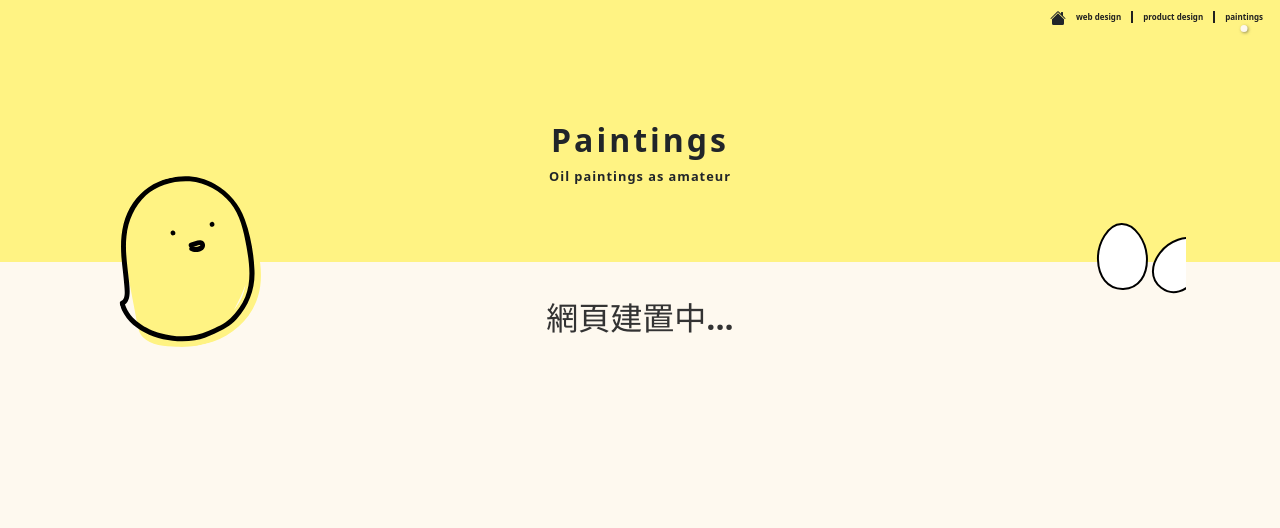
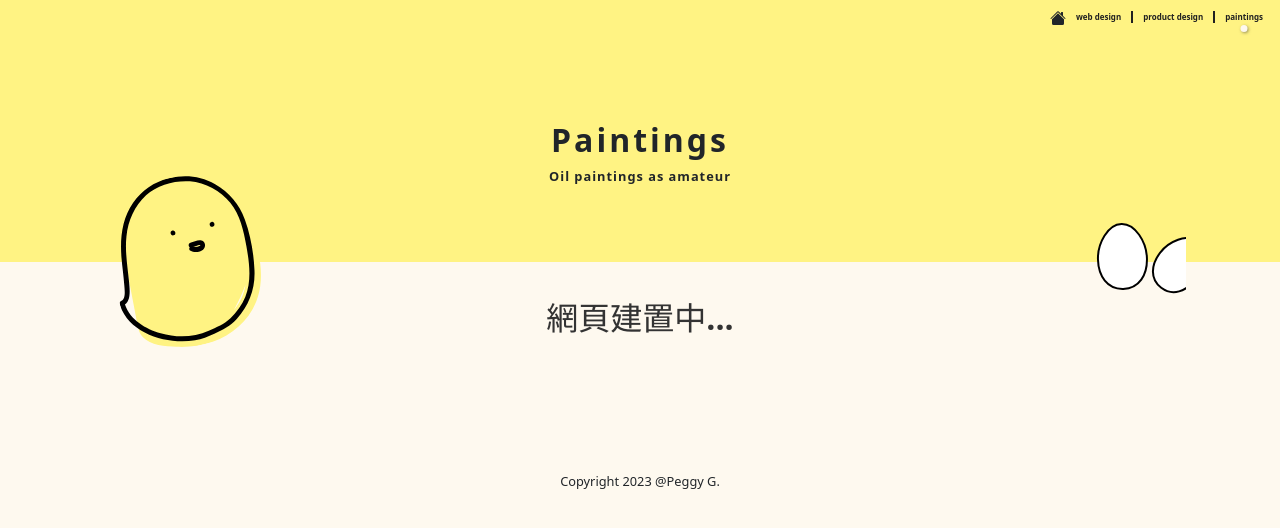
Before and after one commit to Peggy8422/my-portfolio-web, a React (Vite) app: page /painting in a window 1280 px wide. Shown: the top 528 px of the page. Built offline with nearby package versions, Linux system fonts and the light colour scheme.

Commit message:
feat: 新增各作品分頁，完成初步網頁結構

```diff
--- a/src/components/Cards.jsx
+++ b/src/components/Cards.jsx
@@ -1,5 +1,6 @@
 import cardStyles from './Cards.module.scss';
 
+//卡片1
 export function CardOne({title}) {
   return (
     <div className={cardStyles.cardBox_1}>
@@ -8,3 +9,7 @@ export function CardOne({title}) {
     </div>
   );
 }
+
+//卡片2
+
+//卡片3
--- a/src/pages/PaintingsPage.jsx
+++ b/src/pages/PaintingsPage.jsx
@@ -1,4 +1,5 @@
 import Header from "../components/Header";
+import Footer from "../components/Footer";
 import pageStyles from "./Page.module.scss";
 
 function PaintingsPage() {
@@ -8,6 +9,7 @@ function PaintingsPage() {
       <section>
         <p className={pageStyles.tempNoti}>網頁建置中...</p>
       </section>
+      <Footer year={"2023"} />
     </>
   );
 }
--- a/src/pages/ProductDesignPage.jsx
+++ b/src/pages/ProductDesignPage.jsx
@@ -1,4 +1,5 @@
 import Header from "../components/Header";
+import Footer from "../components/Footer";
 import pageStyles from "./Page.module.scss";
 
 function ProductDesignPage() {
@@ -8,6 +9,7 @@ function ProductDesignPage() {
       <section>
         <p className={pageStyles.tempNoti}>網頁建置中...</p>
       </section>
+      <Footer year={"2023"} />
     </>
   );
 }
```
